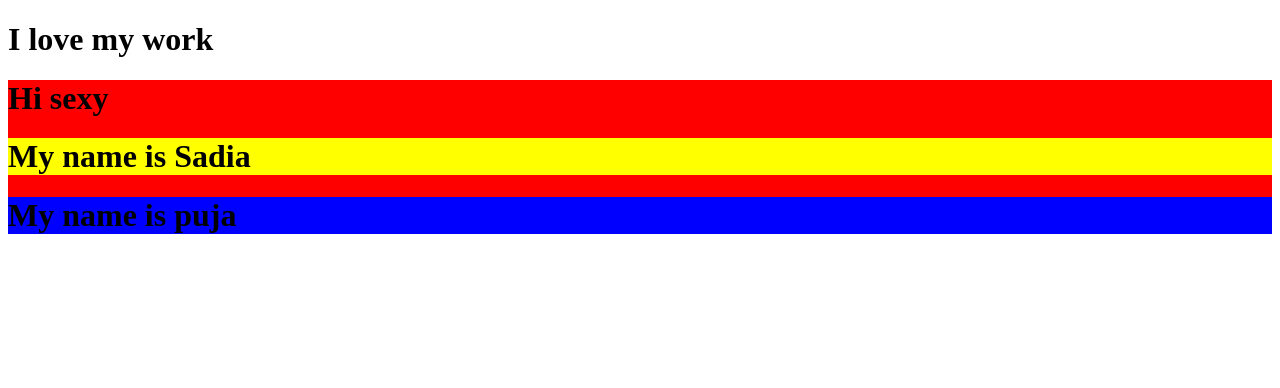
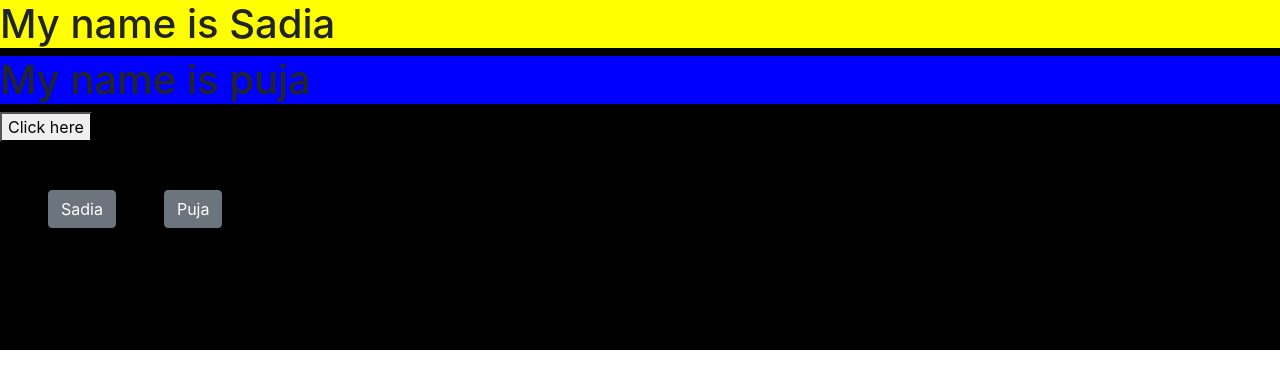
Before and after one commit to utsho-sadhak-joy/page-switching--react, a React (Create React App) app: page / in a window 1280 px wide. Shown: the top 388 px of the page. Built offline with nearby package versions, Linux system fonts and the light colour scheme.

Commit message:
Showing all component inside one component(App.js)

```diff
--- a/package.json
+++ b/package.json
@@ -6,7 +6,9 @@
     "@testing-library/jest-dom": "^5.12.0",
     "@testing-library/react": "^11.2.6",
     "@testing-library/user-event": "^12.8.3",
+    "bootstrap": "^4.6.0",
     "react": "^17.0.2",
+    "react-bootstrap": "^1.5.2",
     "react-dom": "^17.0.2",
     "react-scripts": "4.0.3",
     "web-vitals": "^1.1.1"
--- a/public/index.html
+++ b/public/index.html
@@ -11,6 +11,12 @@
     />
     <link rel="apple-touch-icon" href="%PUBLIC_URL%/logo192.png" />
     <link rel="manifest" href="%PUBLIC_URL%/manifest.json" />
+    <link
+      rel="stylesheet"
+      href="https://cdn.jsdelivr.net/npm/bootstrap@4.6.0/dist/css/bootstrap.min.css"
+      integrity="sha384-B0vP5xmATw1+K9KRQjQERJvTumQW0nPEzvF6L/Z6nronJ3oUOFUFpCjEUQouq2+l"
+      crossorigin="anonymous"
+    />
     <title>React App</title>
   </head>
 
--- a/src/App.js
+++ b/src/App.js
@@ -1,12 +1,15 @@
 import React from 'react';
 import Home from './components/Home';
+// import Sathy from './components/Sathy';
+
+
 
 
 
 function App() {
+
   return (
     <div className="App">
-      <h1>I love my work</h1>
       <Home />
     </div>
   );
--- a/src/components/Home.js
+++ b/src/components/Home.js
@@ -1,14 +1,36 @@
 import React from 'react'
 import Sadia from './Sadia';
 import Puja from './Puja';
+import Sathy from './Sathy';
+import Button from 'react-bootstrap/Button';
+
+
+
+
+const  sexy = () => {
+    console.log("Babu Khaicho");
+}
+
+
+
+
 
 
 const Home = () => {
     return (
-        <div style={{backgroundColor:"red"}}>
-            <h1>Hi sexy</h1>
-            <Sadia />
-            <Puja />
+        <div style={{backgroundColor:"black",height:"350px"}}>
+            {/* <h1>Hi sexy</h1>s */}
+            {/* <Sadia />
+            <Puja /> */}
+
+               <Sadia />
+               <Puja />
+               <Sathy />
+
+            <Button className="btn btn-secondary ml-5 mt-5">Sadia</Button>
+            <Button className="btn btn-secondary ml-5 mt-5" onClick={sexy} >Puja</Button>
+            {/* <button onClick={this.handleClick()}>Click Me</button> */}
+            {/* onClick='window.alert("I wanna fuck you!") */}
         </div>
     )
 }
--- /dev/null
+++ b/src/components/Sathy.js
@@ -0,0 +1,11 @@
+import React from 'react'
+
+const Sathy = (props) => {
+    return (
+        <div>
+            <button onClick={props.sathy}>Click here</button>
+        </div>
+    )
+}
+
+export default Sathy
```
Also changed, not shown: 1 other file (tests, documents, lock files or other folders).
